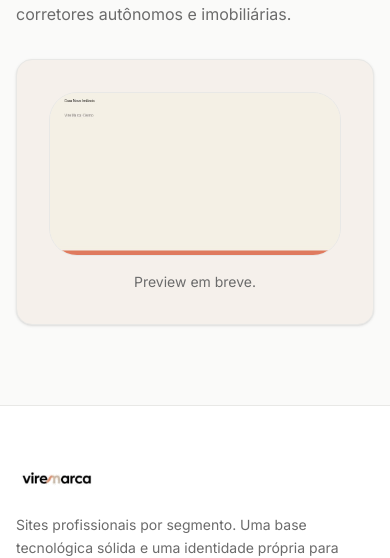
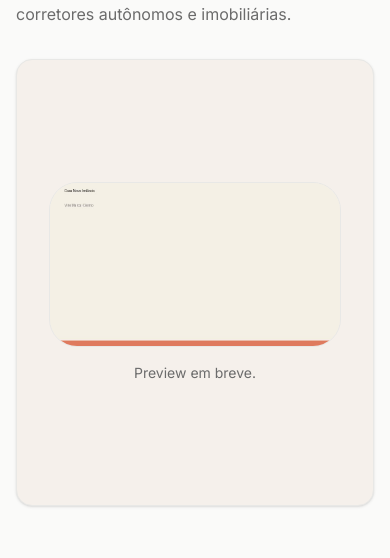
Before and after one commit to srmartinellid-droid/Viremarca-viremarca, a Next.js app: page /portfolio/casa-nova-imoveis in a window 390 px wide. Shown: the part 279-837 px from the top of the page. Built offline with nearby package versions, Linux system fonts and the light colour scheme; no server answers; the database is empty.

Commit message:
fix(portfolio): improve mobile embedded browser proportions

```diff
--- a/src/app/portfolio/[slug]/page.tsx
+++ b/src/app/portfolio/[slug]/page.tsx
@@ -75,7 +75,7 @@ export default async function PortfolioProjectPage({ params }: Props) {
                   </div>
                 </div>
               </div>
-              <div className="relative aspect-[16/10] bg-white">
+              <div className="relative aspect-[4/5] md:aspect-[16/10] bg-white">
                 <iframe
                   src={project.site_url}
                   title={project.title}
@@ -88,7 +88,7 @@ export default async function PortfolioProjectPage({ params }: Props) {
               </div>
             </div>
           ) : (
-            <div className="aspect-[16/10] flex flex-col items-center justify-center gap-4 p-8 text-center">
+            <div className="aspect-[4/5] md:aspect-[16/10] flex flex-col items-center justify-center gap-4 p-8 text-center">
               {project.thumbnail && (
                 <div className="relative w-full max-w-md aspect-video rounded-xl overflow-hidden border border-vm-border">
                   <Image src={project.thumbnail} alt={project.title} fill className="object-cover" />
```
